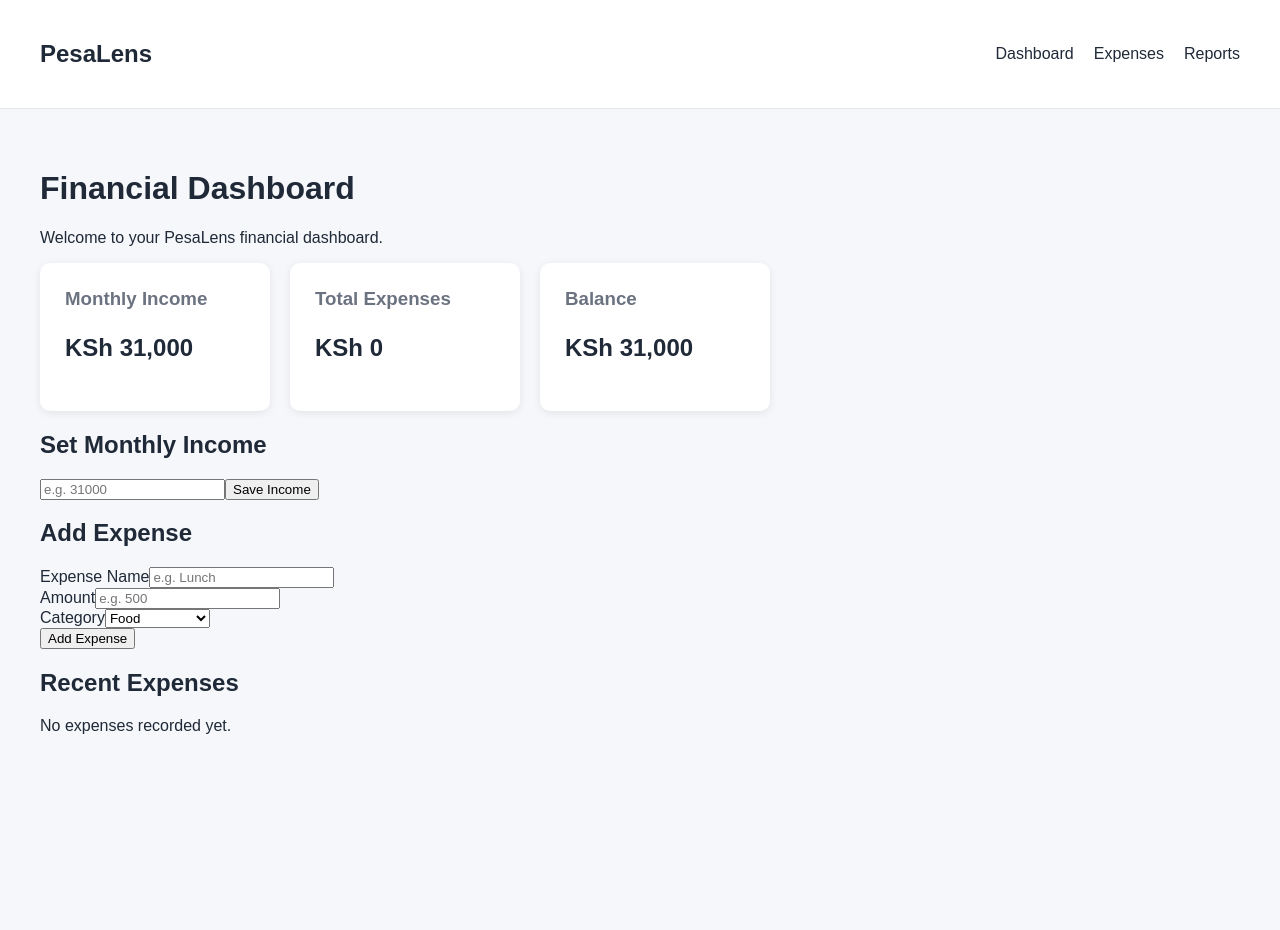
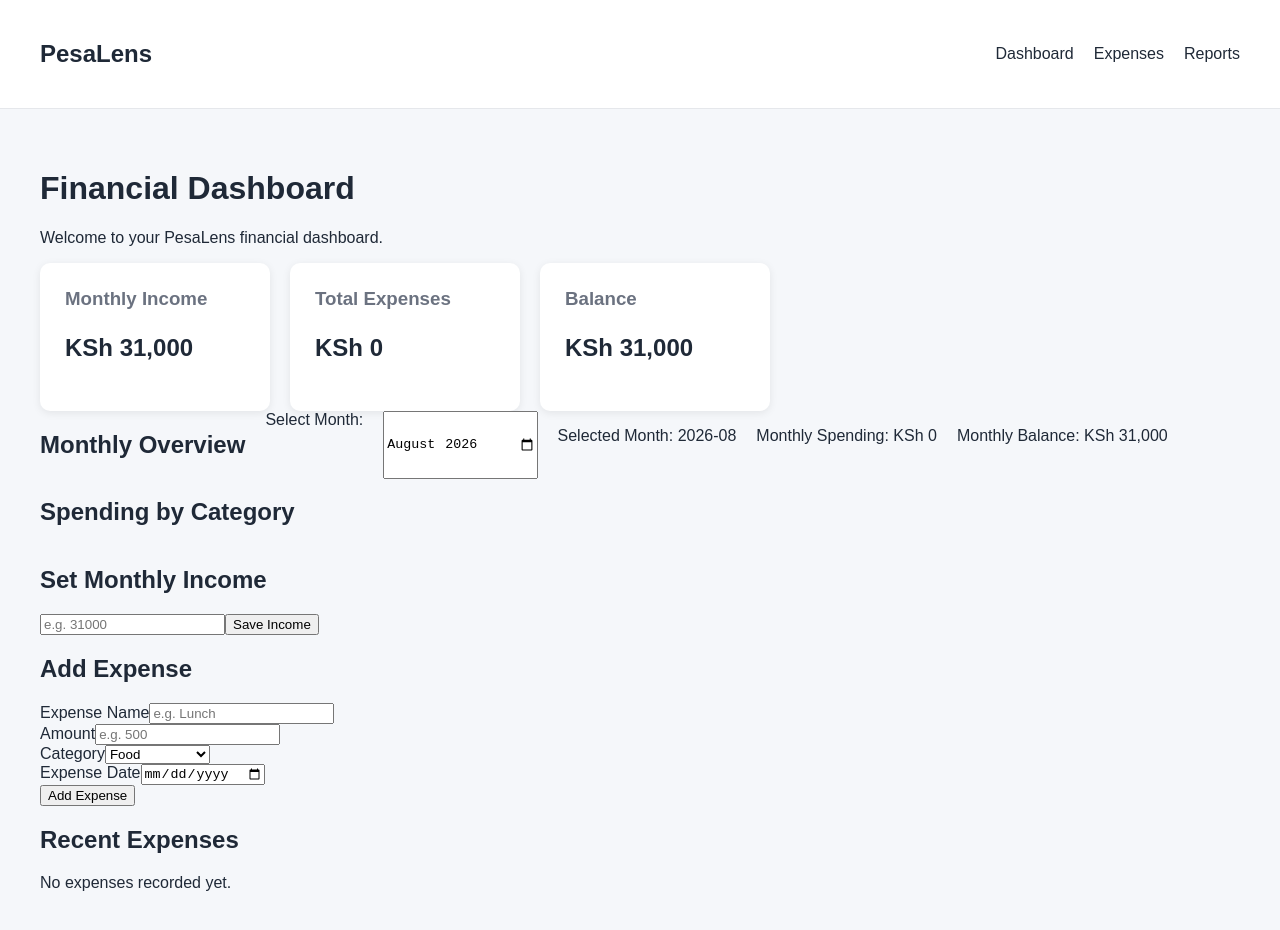
Before and after one commit to MukamiKelvin/kimahlife-expense-tracker, a React (Vite) app: page / in a window 1280 px wide. Shown: the top 930 px of the page. Before the commit the page ends 800 px from the top, so only its background shows below. Built offline with nearby package versions, Linux system fonts and the light colour scheme.

Commit message:
feat: add monthly category spending analysis

```diff
--- a/src/App.jsx
+++ b/src/App.jsx
@@ -1,5 +1,6 @@
 // Import useState from React.
-// useState allows App to remember our expenses.
+// useState allows App to remember information
+// and update the screen when that information changes.
 import { useState } from "react";
 
 // Import the Navbar component.
@@ -21,47 +22,146 @@
 // App is the main component of PesaLens.
 function App() {
 
-  // Create a state variable called "expenses".
-  //
-  // expenses = contains all the expenses we have added.
-  // setExpenses = function used to update the expenses.
-  //
-  // We start with an empty array because we haven't
-  // added any expenses yet.
+  // ==========================================
+  // EXPENSE STATE
+  // ==========================================
+
+  // Store all expenses in our application.
   const [expenses, setExpenses] = useState([]);
 
+
+  // ==========================================
+  // INCOME STATE
+  // ==========================================
+
   // Store the user's monthly income.
-// We start with 31,000 for now.
+  // We start with KSh 31,000 for now.
   const [monthlyIncome, setMonthlyIncome] = useState(31000);
 
-  // Calculate the total amount spent.
+
+  // ==========================================
+  // SELECTED MONTH STATE
+  // ==========================================
+
+  // Store the month that the user wants to analyze.
   //
-// reduce() goes through every expense
-// and adds its amount to the running total.
+  // Format:
+  // YYYY-MM
+  //
+  // Example:
+  // 2026-08 = August 2026
+  const [selectedMonth, setSelectedMonth] = useState("2026-08");
+
+
+  // ==========================================
+  // MONTHLY EXPENSES
+  // ==========================================
+
+  // Get only the expenses belonging to
+  // the currently selected month.
+  const monthlyExpenses = expenses.filter((expense) =>
+    expense.date.startsWith(selectedMonth)
+  );
+
+
+  // ==========================================
+  // MONTHLY TOTAL
+  // ==========================================
+
+  // Calculate how much was spent during
+  // the selected month.
+  const monthlyTotal = monthlyExpenses.reduce(
+    (total, expense) => total + expense.amount,
+    0
+  );
+
+
+  // ==========================================
+  // CATEGORY TOTALS
+  // ==========================================
+
+  // Calculate how much was spent in each
+  // category for the selected month.
+  //
+  // Example result:
+  //
+  // {
+  //   Food: 5000,
+  //   Transport: 3000,
+  //   Rent: 8500
+  // }
+  const categoryTotals = monthlyExpenses.reduce(
+    (totals, expense) => {
+
+      // Get the category of the current expense.
+      const category = expense.category;
+
+
+      // If this category doesn't exist yet,
+      // create it and start it at zero.
+      if (!totals[category]) {
+        totals[category] = 0;
+      }
+
+
+      // Add the expense amount to the
+      // correct category.
+      totals[category] += expense.amount;
+
+
+      // Return the updated totals object.
+      return totals;
+
+    },
+    {}
+  );
+
+
+  // ==========================================
+  // TOTAL EXPENSES
+  // ==========================================
+
+  // Calculate the total amount spent across
+  // ALL recorded expenses.
   const totalExpenses = expenses.reduce(
     (total, expense) => total + expense.amount,
     0
   );
 
 
-// Calculate how much money remains
-// after subtracting expenses from income.
+  // ==========================================
+  // OVERALL BALANCE
+  // ==========================================
+
+  // Calculate the overall balance.
   const balance = monthlyIncome - totalExpenses;
 
-// Check whether the user has a deficit.
-//
-// If balance is negative, the user spent
-// more money than they earned.
+
+  // ==========================================
+  // MONTHLY BALANCE
+  // ==========================================
+
+  // Calculate the balance for the selected month.
+  const monthlyBalance = monthlyIncome - monthlyTotal;
+
+
+  // ==========================================
+  // DEFICIT CHECK
+  // ==========================================
+
+  // Check whether the overall balance is negative.
   const hasDeficit = balance < 0;
 
-  // This function deletes an expense.
-//
-// It receives the ID of the expense
-// we want to remove.
+
+  // ==========================================
+  // DELETE EXPENSE
+  // ==========================================
+
+  // Delete an expense using its ID.
   function handleDelete(expenseId) {
 
-  // Create a new array containing every expense
-  // EXCEPT the one whose ID matches expenseId.
+    // Keep every expense except the one
+    // whose ID matches expenseId.
     setExpenses((previousExpenses) =>
       previousExpenses.filter(
         (expense) => expense.id !== expenseId
@@ -70,6 +170,10 @@
   }
 
 
+  // ==========================================
+  // DISPLAY THE APPLICATION
+  // ==========================================
+
   return (
     <div>
 
@@ -77,19 +181,25 @@
       <Navbar />
 
 
-      {/* Main content of our application */}
+      {/* Main content of the application */}
       <main>
 
-        {/* Main dashboard heading */}
+
+        {/* ==================================
+            DASHBOARD HEADING
+        ================================== */}
+
         <h1>Financial Dashboard</h1>
 
-        {/* Short description of the application */}
         <p>
           Welcome to your PesaLens financial dashboard.
         </p>
 
 
-        {/* Financial summary section */}
+        {/* ==================================
+            FINANCIAL SUMMARY
+        ================================== */}
+
         <section>
 
           {/* Monthly income */}
@@ -106,7 +216,7 @@
           />
 
 
-          {/* Current balance */}
+          {/* Balance or deficit */}
           <SummaryCard
             title={hasDeficit ? "Deficit" : "Balance"}
             amount={`KSh ${Math.abs(balance).toLocaleString()}`}
@@ -114,34 +224,185 @@
 
         </section>
 
-        {/* Allow the user to set their monthly income */}
+
+        {/* ==================================
+            MONTHLY OVERVIEW
+        ================================== */}
+
+        <section>
+
+          <h2>Monthly Overview</h2>
+
+
+          {/* Month selector */}
+          <label>
+            Select Month:
+          </label>
+
+
+          <input
+            type="month"
+
+            // Show the currently selected month.
+            value={selectedMonth}
+
+            // Update the selected month whenever
+            // the user chooses another month.
+            onChange={(event) =>
+              setSelectedMonth(event.target.value)
+            }
+          />
+
+
+          {/* Display the selected month */}
+          <p>
+            Selected Month: {selectedMonth}
+          </p>
+
+
+          {/* Display monthly spending */}
+          <p>
+            Monthly Spending: KSh{" "}
+            {monthlyTotal.toLocaleString()}
+          </p>
+
+
+          {/* Display monthly balance */}
+          <p>
+            Monthly Balance: KSh{" "}
+            {monthlyBalance.toLocaleString()}
+          </p>
+
+        </section>
+
+
+        {/* ==================================
+            CATEGORY ANALYSIS
+        ================================== */}
+
+        <section>
+
+          <h2>Spending by Category</h2>
+
+
+          {/*
+            Object.entries() converts our category
+            totals object into an array.
+
+            Example:
+
+            {
+              Food: 5000,
+              Rent: 8500
+            }
+
+            becomes:
+
+            [
+              ["Food", 5000],
+              ["Rent", 8500]
+            ]
+
+            We can then use .map() to display
+            each category.
+          */}
+
+          {Object.entries(categoryTotals).map(
+            ([category, total]) => {
+
+              // Calculate what percentage of the
+              // month's spending belongs to this
+              // particular category.
+              //
+              // Example:
+              //
+              // Food = 5,000
+              // Monthly total = 20,000
+              //
+              // 5,000 / 20,000 * 100
+              // = 25%
+              const percentage =
+                monthlyTotal > 0
+                  ? (total / monthlyTotal) * 100
+                  : 0;
+
+
+              // Return the category information.
+              return (
+                <div key={category}>
+
+                  {/* Category name */}
+                  <p>
+                    <strong>{category}</strong>
+                  </p>
+
+
+                  {/* Amount spent */}
+                  <p>
+                    KSh {total.toLocaleString()}
+                  </p>
+
+
+                  {/* Percentage of monthly spending */}
+                  <p>
+                    {percentage.toFixed(1)}% of monthly spending
+                  </p>
+
+                </div>
+              );
+            }
+          )}
+
+        </section>
+
+
+        {/* ==================================
+            INCOME FORM
+        ================================== */}
+
+        {/*
+          Allow the user to set or update
+          their monthly income.
+        */}
         <IncomeForm
           setMonthlyIncome={setMonthlyIncome}
           currentIncome={monthlyIncome}
         />
 
 
+        {/* ==================================
+            EXPENSE FORM
+        ================================== */}
+
         {/*
-          ExpenseForm receives setExpenses as a prop.
+          ExpenseForm receives setExpenses
+          as a prop.
 
-          This allows ExpenseForm to add new expenses
-          to the expenses state that belongs to App.
+          This allows ExpenseForm to add new
+          expenses to the expenses state.
         */}
         <ExpenseForm
           setExpenses={setExpenses}
         />
 
+
+        {/* ==================================
+            EXPENSE LIST
+        ================================== */}
+
         {/*
-  Pass our expenses state to ExpenseList.
+          Pass expenses to ExpenseList.
 
-  ExpenseList will use this data to display
-  every expense on the screen.
+          ExpenseList displays every expense
+          on the screen.
+
+          onDelete allows ExpenseList to tell
+          App which expense should be deleted.
         */}
         <ExpenseList
           expenses={expenses}
           onDelete={handleDelete}
         />
-
 
       </main>
 
--- a/src/components/ExpenseForm.jsx
+++ b/src/components/ExpenseForm.jsx
@@ -6,7 +6,7 @@
 // a new expense from the user.
 //
 // setExpenses is received from App.jsx as a prop.
-// We will use it to add the new expense to the
+// We use it to add the new expense to the
 // main expenses array.
 function ExpenseForm({ setExpenses }) {
 
@@ -22,6 +22,9 @@
   // Food is our default category.
   const [category, setCategory] = useState("Food");
 
+  // Store the date of the expense.
+  // Example: "2026-08-11"
+  const [date, setDate] = useState("");
 
   // This function runs when the user submits the form.
   function handleSubmit(event) {
@@ -43,6 +46,9 @@
 
       // Store the selected category.
       category: category,
+
+      // Store the expense date.
+      date: date,
     };
 
     // Add the new expense to the expenses array.
@@ -54,11 +60,14 @@
       newExpense,
     ]);
 
-    // Show the newly created expense in the
-    // browser console so we can confirm it works.
+    // Show the newly created expense in the browser console.
     console.log(newExpense);
+
+    // Clear the form after adding the expense.
+    setName("");
+    setAmount("");
+    setDate("");
   }
-
 
   return (
     <div>
@@ -74,6 +83,7 @@
 
         {/* Expense name */}
         <div>
+
           <label>Expense Name</label>
 
           <input
@@ -88,11 +98,12 @@
               setName(event.target.value)
             }
           />
+
         </div>
-
 
         {/* Expense amount */}
         <div>
+
           <label>Amount</label>
 
           <input
@@ -107,19 +118,20 @@
               setAmount(event.target.value)
             }
           />
+
         </div>
-
 
         {/* Expense category */}
         <div>
+
           <label>Category</label>
 
           <select
             // Connect the select element to category state.
             value={category}
 
-            // Update category when the user selects
-            // a different option.
+            // Update category when the user
+            // selects a different option.
             onChange={(event) =>
               setCategory(event.target.value)
             }
@@ -131,8 +143,28 @@
             <option>Entertainment</option>
             <option>Other</option>
           </select>
+
         </div>
 
+        {/* Expense date */}
+        <div>
+
+          <label>Expense Date</label>
+
+          <input
+            type="date"
+
+            // Connect the input to our date state.
+            value={date}
+
+            // Update the date whenever the user
+            // selects a date.
+            onChange={(event) =>
+              setDate(event.target.value)
+            }
+          />
+
+        </div>
 
         {/* Submit button */}
         <button type="submit">
@@ -145,6 +177,5 @@
   );
 }
 
-
 // Export ExpenseForm so App.jsx can use it.
 export default ExpenseForm;
```
Also changed, not shown: src/components/ExpenseItem.jsx (+9 -0 lines). Lines whose indentation alone changed are shown as unchanged.
